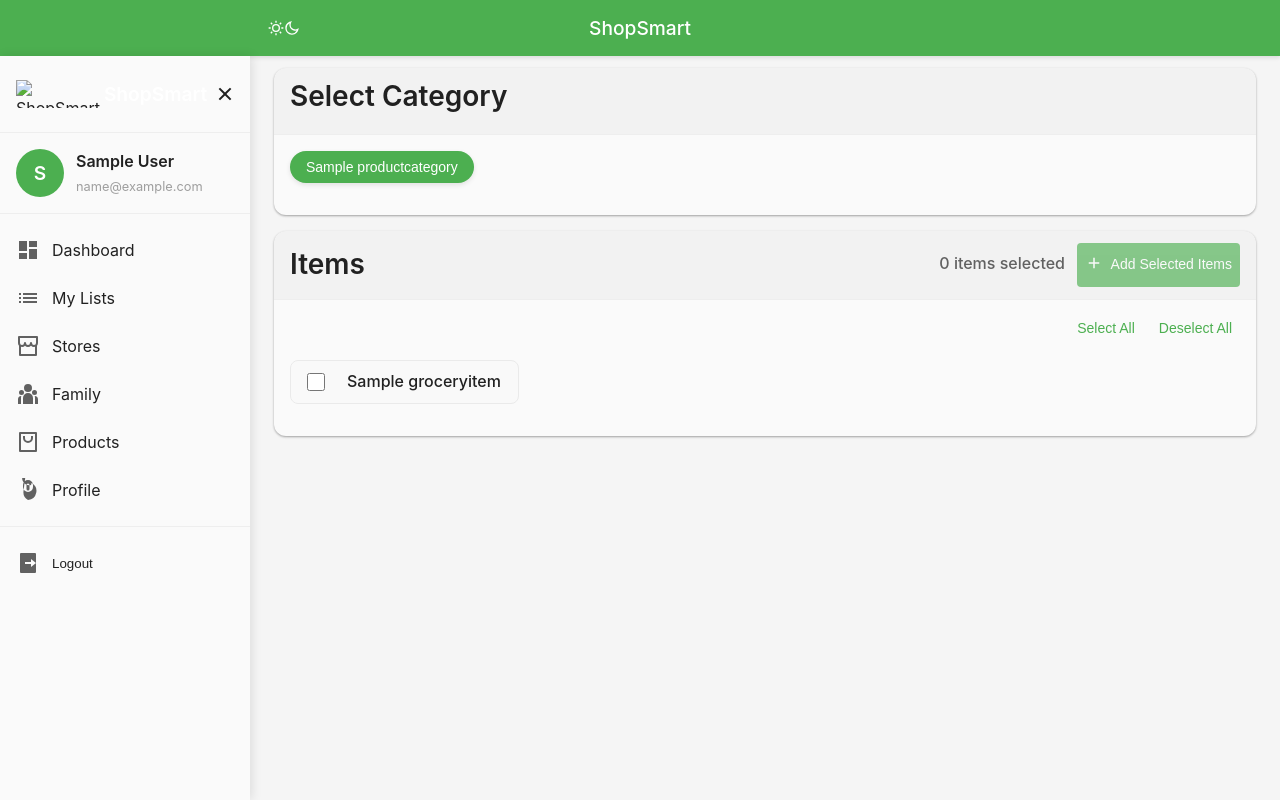
After one commit to cloudflying87/shop_smart, a Django app: page /app/lists/1/items/categories/ in a window 1280 px wide. The commit adds this page. Run offline with Django 5.2, Linux system fonts and the light colour scheme; a user stored in the database is signed in; tables that the repository leaves empty hold one stand-in row (values such as "Sample post"); parts of the project's set-up code (start-up, migrations or seed data) failed here and were passed over.

```diff
--- /dev/null
+++ b/shopping/templatetags/shopping_extras.py
@@ -0,0 +1,8 @@
+from django import template
+
+register = template.Library()
+
+@register.filter
+def get_item(dictionary, key):
+    """Template filter to access dictionary by key"""
+    return dictionary.get(key, [])
--- a/shopping/urls.py
+++ b/shopping/urls.py
@@ -22,6 +22,8 @@
 
     # List Items
     path('lists/<int:list_id>/items/add/', views.AddListItemView.as_view(), name='add_list_item'),
+    path('lists/<int:list_id>/items/categories/', views.CategoryItemSelectionView.as_view(), name='category_selection'),
+    path('lists/<int:list_id>/items/add-multiple/', views.AddMultipleItemsView.as_view(), name='add_multiple_items'),
     path('lists/<int:list_id>/items/<int:item_id>/toggle/', views.ToggleListItemView.as_view(), name='toggle_list_item'),
     path('lists/<int:list_id>/items/<int:item_id>/price/', views.UpdateListItemPriceView.as_view(), name='update_item_price'),
     path('lists/<int:list_id>/items/<int:item_id>/remove/', views.RemoveListItemView.as_view(), name='remove_list_item'),
--- a/shopping/views.py
+++ b/shopping/views.py
@@ -22,6 +22,9 @@
     UserRegistrationForm
 )
 from .recommender import ShoppingRecommender
+
+# Import category-based item selection views
+from .views_category import CategoryItemSelectionView, AddMultipleItemsView
 
 # Store Location Views
 class AddStoreLocationView(LoginRequiredMixin, CreateView):
--- /dev/null
+++ b/templates/groceries/lists/category_selection.html
@@ -0,0 +1,337 @@
+{% extends "base.html" %}
+{% load static %}
+{% load shopping_extras %}
+
+{% block title %}Add Items by Category | ShopSmart{% endblock %}
+
+{% block header_title %}Add Items by Category{% endblock %}
+
+{% block content %}
+<div class="category-selection-container">
+    <!-- Category Tabs -->
+    <div class="card mb-4">
+        <div class="card-header">
+            <h2 class="card-title">Select Category</h2>
+        </div>
+        <div class="card-body">
+            <div class="category-tabs" id="categoryTabs">
+                {% for category in categories %}
+                <button class="category-tab-btn {% if forloop.first %}active{% endif %}"
+                        data-category-id="{{ category.id }}">
+                    {{ category.name }}
+                </button>
+                {% endfor %}
+            </div>
+        </div>
+    </div>
+
+    <!-- Category Content -->
+    <div class="card">
+        <div class="card-header d-flex justify-content-between align-items-center">
+            <h2 class="card-title mb-0">Items</h2>
+            <div>
+                <span class="selected-count mr-2">0 items selected</span>
+                <button type="button" id="addSelectedBtn" class="btn btn-primary btn-sm" disabled>
+                    <svg xmlns="http://www.w3.org/2000/svg" viewBox="0 0 24 24" width="18" height="18" class="mr-1" style="vertical-align: text-bottom;">
+                        <path fill="none" d="M0 0h24v24H0z"/>
+                        <path d="M11 11V5h2v6h6v2h-6v6h-2v-6H5v-2z" fill="currentColor"/>
+                    </svg>
+                    Add Selected Items
+                </button>
+            </div>
+        </div>
+        <div class="card-body">
+            <div class="tab-content" id="categoryTabContent">
+                {% for category in categories %}
+                <div class="tab-pane fade {% if forloop.first %}show active{% endif %}"
+                     id="category-{{ category.id }}"
+                     role="tabpanel"
+                     aria-labelledby="category-{{ category.id }}-tab">
+
+                    <form id="form-category-{{ category.id }}" class="category-items-form">
+                        <div class="d-flex justify-content-end mb-3 selection-buttons">
+                            <button type="button" class="selection-btn select-all-btn">Select All</button>
+                            <button type="button" class="selection-btn deselect-all-btn">Deselect All</button>
+                        </div>
+                        <div class="category-items-grid">
+                            {% for item in items_by_category|get_item:category.id %}
+                            <div class="category-item">
+                                <label class="custom-checkbox-label">
+                                    <input type="checkbox" name="selected_items" value="{{ item.id }}" class="item-checkbox">
+                                    <span class="item-name">{{ item.name }}</span>
+                                </label>
+                            </div>
+                            {% endfor %}
+                        </div>
+                    </form>
+
+                </div>
+                {% endfor %}
+            </div>
+        </div>
+    </div>
+
+    <!-- Add Items Modal -->
+    <div class="modal" id="add-items-modal">
+        <div class="modal-overlay"></div>
+        <div class="modal-container">
+            <div class="modal-header">
+                <h2>Add Items to List</h2>
+                <button class="modal-close" aria-label="Close modal">&times;</button>
+            </div>
+            <div class="modal-body">
+                <form id="add-multiple-items-form" method="post" action="{% url 'groceries:add_multiple_items' list.id %}">
+                    {% csrf_token %}
+                    <div id="selected-items-container"></div>
+
+                    <div class="form-group">
+                        <label for="default-quantity">Default Quantity:</label>
+                        <input type="number" id="default-quantity" name="default_quantity" value="1" min="0.01" step="0.01" class="form-control">
+                    </div>
+
+                    <div class="form-group">
+                        <label for="default-unit">Default Unit:</label>
+                        <input type="text" id="default-unit" name="default_unit" placeholder="e.g. kg, pkg" class="form-control">
+                    </div>
+                </form>
+            </div>
+            <div class="modal-footer">
+                <button type="button" class="btn btn-outline" data-dismiss="modal">Cancel</button>
+                <button type="button" class="btn btn-primary" id="confirm-add-items">Add to List</button>
+            </div>
+        </div>
+    </div>
+</div>
+{% endblock %}
+
+{% block extra_css %}
+<style>
+    .category-tabs {
+        display: flex;
+        flex-wrap: wrap;
+        gap: 10px;
+        margin-bottom: 1rem;
+    }
+
+    .category-tab-btn {
+        background-color: #f0f0f0;
+        border: none;
+        border-radius: 20px;
+        padding: 8px 16px;
+        font-size: 14px;
+        white-space: nowrap;
+        cursor: pointer;
+        transition: all 0.2s ease;
+        outline: none;
+        box-shadow: 0 2px 4px rgba(0,0,0,0.05);
+        color: #555;
+    }
+
+    .category-tab-btn:hover {
+        background-color: #e8e8e8;
+    }
+
+    .category-tab-btn.active {
+        background-color: var(--primary, #4CAF50);
+        color: white;
+        box-shadow: 0 2px 5px rgba(0,0,0,0.1);
+    }
+
+    .category-items-grid {
+        display: grid;
+        grid-template-columns: repeat(auto-fill, minmax(200px, 1fr));
+        gap: 12px;
+        max-height: 500px;
+        overflow-y: auto;
+        padding: 8px 0;
+    }
+
+    .category-item {
+        padding: 8px 12px;
+        border-radius: 8px;
+        border: 1px solid #eaeaea;
+        background-color: #f9f9f9;
+        transition: all 0.2s ease;
+        margin-bottom: 8px;
+    }
+
+    .category-item:hover {
+        background-color: #f0f0f0;
+        transform: translateY(-2px);
+        box-shadow: 0 3px 5px rgba(0,0,0,0.05);
+    }
+
+    .custom-checkbox-label {
+        display: flex;
+        align-items: center;
+        gap: 10px;
+        margin: 0;
+        cursor: pointer;
+        width: 100%;
+        position: relative;
+    }
+
+    .item-checkbox {
+        margin-right: 8px;
+        cursor: pointer;
+        width: 18px;
+        height: 18px;
+    }
+
+    .item-name {
+        flex: 1;
+        font-weight: 500;
+        padding-left: 4px;
+    }
+
+    .selection-buttons {
+        gap: 8px;
+    }
+
+    .selection-btn {
+        background: none;
+        border: none;
+        color: #4CAF50;
+        font-size: 14px;
+        cursor: pointer;
+        padding: 4px 8px;
+        border-radius: 4px;
+    }
+
+    .selection-btn:hover {
+        background-color: rgba(76, 175, 80, 0.1);
+    }
+
+    .selected-count {
+        font-weight: 500;
+        color: var(--text-secondary);
+    }
+
+    .item-quantity-container {
+        display: flex;
+        align-items: center;
+        margin-top: 16px;
+        padding-top: 16px;
+        border-top: 1px solid var(--border-light);
+    }
+
+    .item-quantity-container .item-name {
+        flex: 1;
+    }
+
+    .quantity-input {
+        width: 70px;
+        margin-right: 8px;
+    }
+
+    .unit-input {
+        width: 70px;
+    }
+</style>
+{% endblock %}
+
+{% block extra_js %}
+<script src="https://code.jquery.com/jquery-3.6.0.min.js"></script>
+<script>
+    $(document).ready(function() {
+        // Track selected items
+        let selectedItems = [];
+
+        // Initialize tab content - show the first one, hide others
+        $('.tab-pane').hide();
+        $('.tab-pane:first').show();
+
+        // Handle category tab clicks
+        $('.category-tab-btn').on('click', function() {
+            const categoryId = $(this).data('category-id');
+
+            // Update active tab button
+            $('.category-tab-btn').removeClass('active');
+            $(this).addClass('active');
+
+            // Show the selected tab content
+            $('.tab-pane').hide();
+            $(`#category-${categoryId}`).show();
+        });
+
+        // Update selected count and button state
+        function updateSelectedCount() {
+            const count = $('.item-checkbox:checked').length;
+            $('.selected-count').text(`${count} items selected`);
+
+            // Enable/disable add button
+            if (count > 0) {
+                $('#addSelectedBtn').prop('disabled', false);
+            } else {
+                $('#addSelectedBtn').prop('disabled', true);
+            }
+        }
+
+        // Handle checkbox changes
+        $(document).on('change', '.item-checkbox', function() {
+            updateSelectedCount();
+        });
+
+        // Handle "Add Selected Items" button click
+        $('#addSelectedBtn').on('click', function() {
+            // Get all selected items
+            selectedItems = [];
+            $('.item-checkbox:checked').each(function() {
+                const itemId = $(this).val();
+                const itemName = $(this).siblings('.item-name').text();
+                selectedItems.push({
+                    id: itemId,
+                    name: itemName
+                });
+            });
+
+            // Populate the modal
+            populateModal();
+
+            // Show modal
+            $('#add-items-modal').addClass('active');
+        });
+
+        // Populate the modal with selected items
+        function populateModal() {
+            const container = $('#selected-items-container');
+            container.empty();
+
+            selectedItems.forEach(item => {
+                container.append(`
+                    <div class="item-quantity-container">
+                        <span class="item-name">${item.name}</span>
+                        <input type="hidden" name="item_ids" value="${item.id}">
+                    </div>
+                `);
+            });
+        }
+
+        // Handle form submission
+        $('#confirm-add-items').on('click', function() {
+            $('#add-multiple-items-form').submit();
+        });
+
+        // Close modal
+        $('.modal-close, .modal-overlay, [data-dismiss="modal"]').on('click', function() {
+            $('#add-items-modal').removeClass('active');
+        });
+
+        // "Select All" functionality for current tab
+        $(document).on('click', '.select-all-btn', function() {
+            // Find visible tab pane (the one that's currently displayed)
+            const $visibleTab = $('.tab-pane:visible');
+            $visibleTab.find('.item-checkbox').prop('checked', true);
+            updateSelectedCount();
+        });
+
+        // "Deselect All" functionality for current tab
+        $(document).on('click', '.deselect-all-btn', function() {
+            // Find visible tab pane (the one that's currently displayed)
+            const $visibleTab = $('.tab-pane:visible');
+            $visibleTab.find('.item-checkbox').prop('checked', false);
+            updateSelectedCount();
+        });
+    });
+</script>
+{% endblock %}
```
Also changed, not shown: shopping/management/commands/add_basic_items.py (+48 -10 lines), shopping/views_category.py (added, +92 -0 lines), templates/groceries/lists/detail.html (+10 -1 lines), shopping/templatetags/__init__.py (added).
